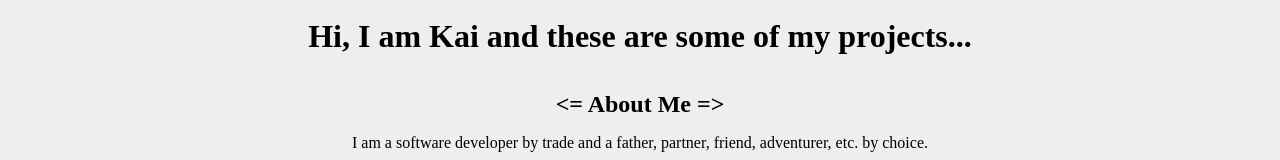
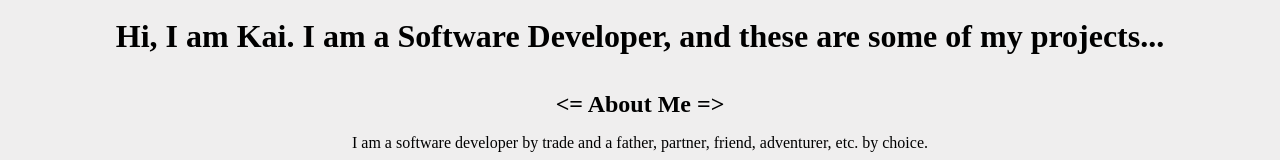
Before and after one commit to kavakai/kai_website, a React (Create React App) app: page / in a window 1280 px wide. Shown: the top 160 px of the page. Built offline with nearby package versions, Linux system fonts and the light colour scheme; no server answers; a web font is replaced by a local one.

Commit message:
Change intro statement

```diff
--- a/src/App.js
+++ b/src/App.js
@@ -19,7 +19,7 @@ function App() {
 
   return (
     <div className="App">
-        <h1>Hi, I am Kai and these are some of my projects...</h1>
+        <h1>Hi, I am Kai. I am a Software Developer, and these are some of my projects...</h1>
       <header className="header">
         <h2>{"<="} About Me {"=>"}</h2>
         <br/>
```
